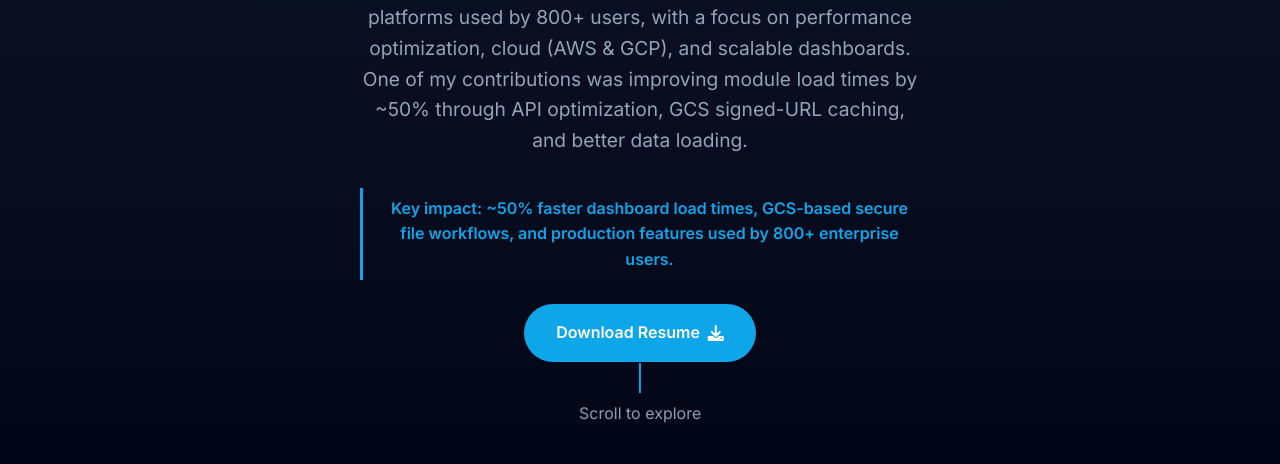
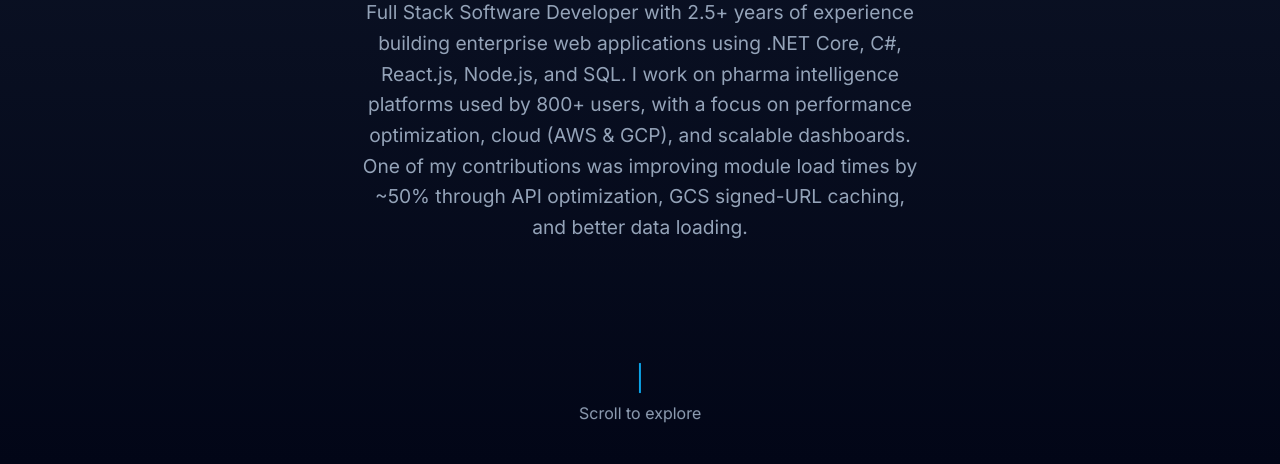
Before and after one commit to Preethiigowdaa/preethi-portfolio, a website: page index.html in a window 1280 px wide. Shown: the part 336-800 px from the top of the page. Drawn offline with nearby package versions, Linux system fonts and the light colour scheme.

Commit message:
Minor update

```diff
--- a/index.html
+++ b/index.html
@@ -47,13 +47,6 @@
                 <p class="hero-description">
                     Full Stack Software Developer with 2.5+ years of experience building enterprise web applications using .NET Core, C#, React.js, Node.js, and SQL. I work on pharma intelligence platforms used by 800+ users, with a focus on performance optimization, cloud (AWS & GCP), and scalable dashboards. One of my contributions was improving module load times by ~50% through API optimization, GCS signed-URL caching, and better data loading.
                 </p>
-                <p class="hero-key-impact">Key impact: ~50% faster dashboard load times, GCS-based secure file workflows, and production features used by 800+ enterprise users.</p>
-                <div class="hero-buttons">
-                    <a href="Preethi_Gowda.pdf" download class="btn-primary">
-                        <span>Download Resume</span>
-                        <i class="fas fa-download"></i>
-                    </a>
-                </div>
             </div>
         </div>
         <div class="scroll-indicator">
--- a/script.js
+++ b/script.js
@@ -69,18 +69,6 @@ gsap.timeline()
         ease: 'power3.out'
     }, '-=0.7')
     .from('.hero-description', {
-        duration: 1,
-        y: 50,
-        opacity: 0,
-        ease: 'power3.out'
-    }, '-=0.5')
-    .from('.hero-key-impact', {
-        duration: 0.8,
-        y: 30,
-        opacity: 0,
-        ease: 'power3.out'
-    }, '-=0.6')
-    .from('.hero-buttons', {
         duration: 1,
         y: 50,
         opacity: 0,
```
